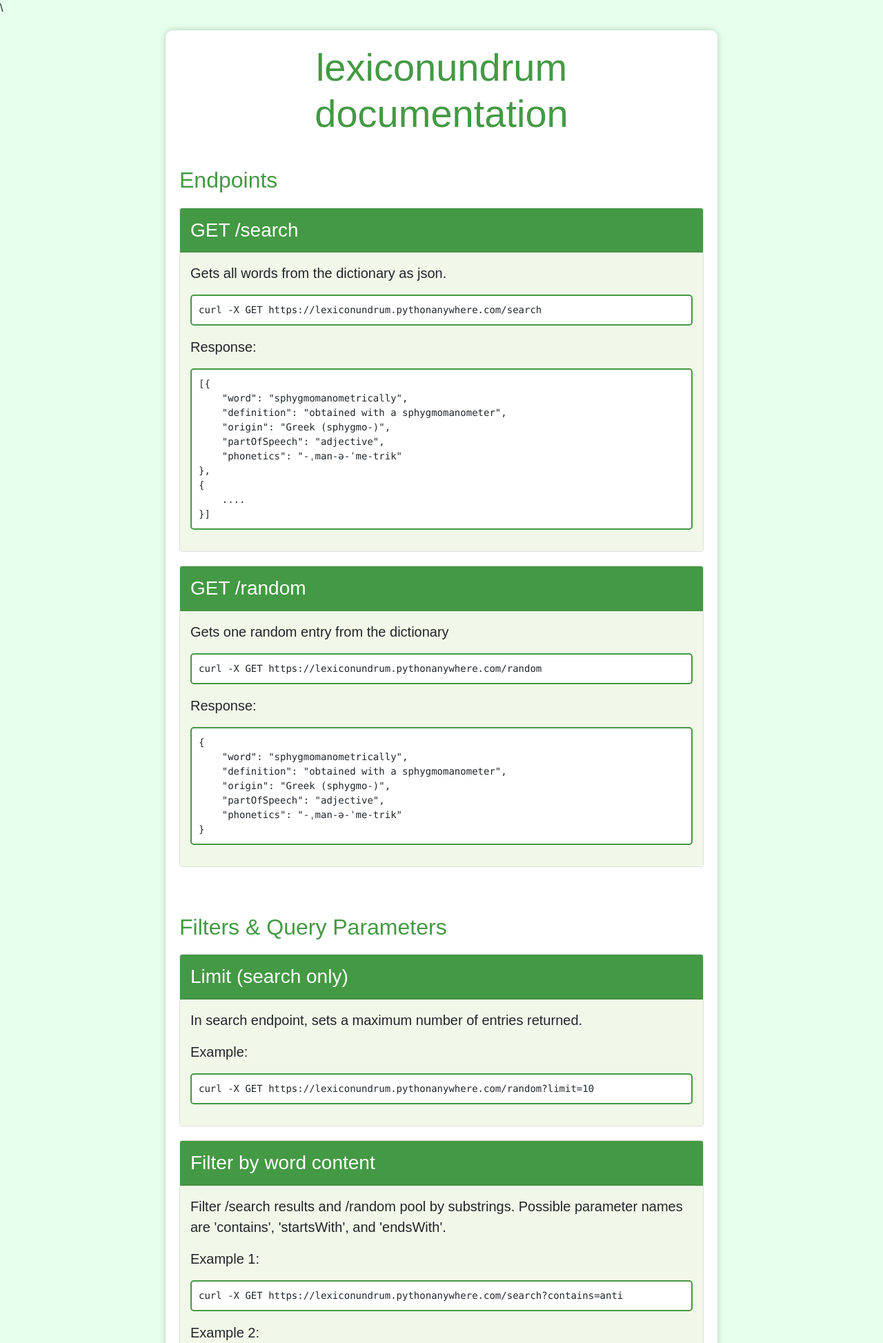
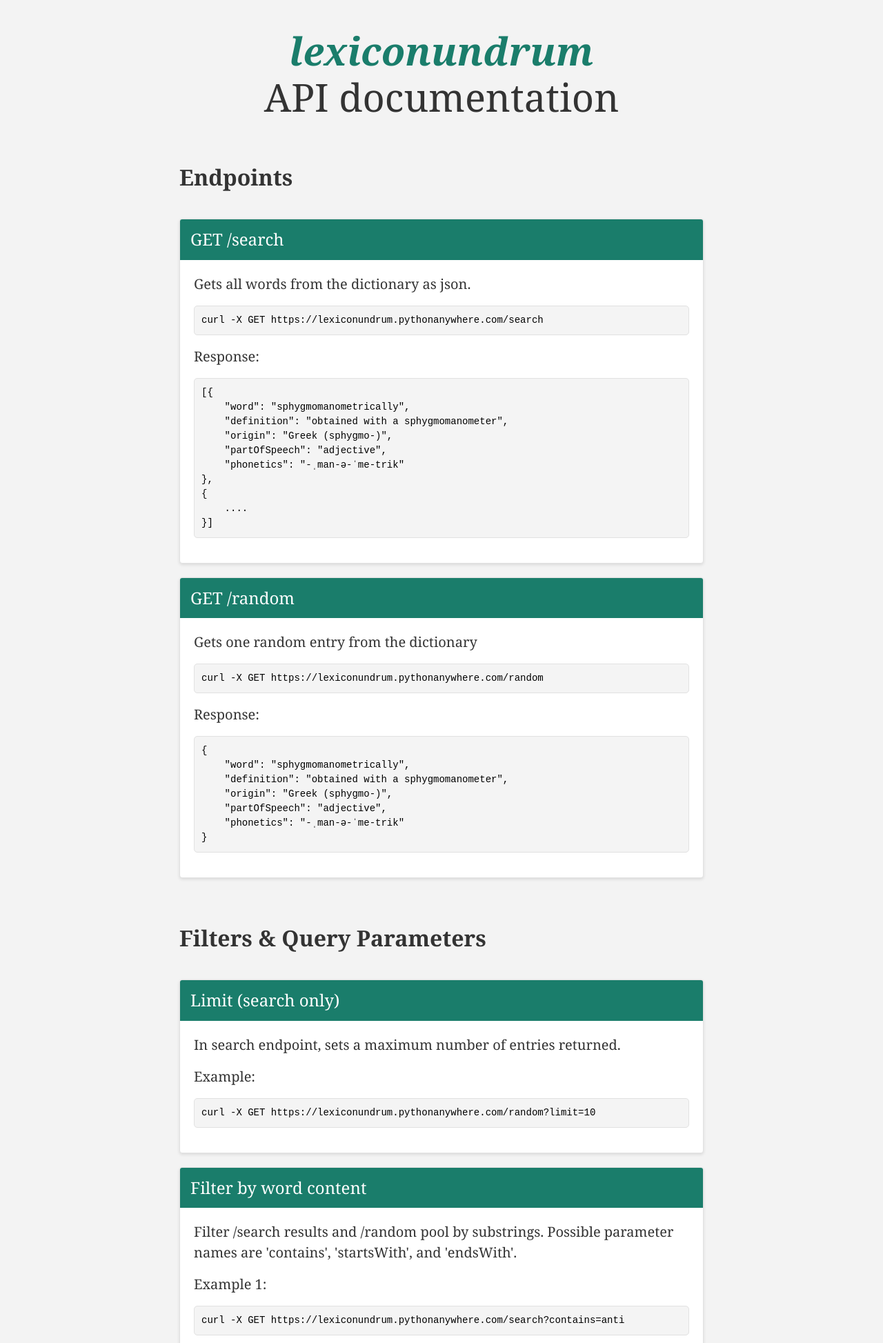
Before and after one commit to julianonn/lexiconundrum, a Flask app: page / in a window 1280 px wide. Shown: the top 1947 px of the page at 69% size. Run offline with Flask 3, Linux system fonts and the light colour scheme; some libraries are stand-ins or nearby versions.

Commit message:
Update index.html

```diff
--- a/app/templates/index.html
+++ b/app/templates/index.html
@@ -1,72 +1,95 @@
-\<!DOCTYPE html>
+<!DOCTYPE html>
 <html>
 <head>
     <title>Lexiconundrum API Docs</title>
     <!-- Include Bootstrap CSS -->
     <link rel="stylesheet" href="https://maxcdn.bootstrapcdn.com/bootstrap/4.5.2/css/bootstrap.min.css">
     <style>
+/* Body */
 body {
-            background-color: #e6ffed; /* Light Green */
-            font-family: 'Arial', sans-serif;
+    font-family: "Georgia", serif;
+    background-color: #f3f3f3;
+    color: #333;
+    margin: 0;
 }
 
+/* Container */
 .container {
-            background-color: #ffffff; /* White */
-            border-radius: 10px;
+    max-width: 800px;
+    margin: 20px auto;
     padding: 20px;
-            box-shadow: 0 0 10px rgba(0, 0, 0, 0.2);
-            margin: 20px auto; /* Center the container horizontally */
-            max-width: 800px; /* Limit the maximum width */
 }
 
+/* Headings */
+h1, h2 {
+    font-family: "Georgia", serif;
+    color: #333;
+    margin-bottom: 40px;
+}
+
+h1 {
+    text-align: center;
+}
+
+h2 {
+    font-weight: bold;
+}
+
+.highlight {
+    color: #1a7d6b;
+    font-weight: bold;
+    font-style: italic;
+}
+
+/* Cards */
 .card {
+    background-color: #fff;
+    border: 1px solid #e1e1e1;
+    box-shadow: 0 2px 4px rgba(0, 0, 0, 0.1);
     margin-bottom: 20px;
 }
 
+/* Card Headers */
 .card-header {
-            background-color: #449944; /* Slightly Darker Green */
+    background-color: #1a7d6b;
     color: #fff;
-            font-size: 20px;
+    font-size: 24px;
     padding: 15px;
+    border-bottom: none;
 }
 
+/* Card Body */
 .card-body {
-            background-color: #f1f8e9; /* Light Green */
-            padding: 15px;
+    padding: 20px;
 }
 
-
-        h1, h2 {
-            color: #449944; /* Slightly Darker Green */
-            margin-bottom: 20px;
-        }
-
-        h1, h2 .center {
-            text-align: center;
-        }
-
+/* Code Blocks */
 pre {
-            background-color: white; /* Dark Green */
-            border: 2px solid #449944; /* Slightly Darker Green */
+    background-color: #f4f4f4;
+    border: 1px solid #e1e1e1;
     border-radius: 5px;
     padding: 10px;
+    overflow: auto;
+    font-family: "Courier New", monospace;
+    color: #000;
 }
 
 code {
-            color: #fff; /* White text */
+    font-family: "Courier New", monospace;
+    color: #000;
 }
     </style>
 </head>
 <body>
     <div class="container">
-        <h1 class="display-4">lexiconundrum<br>documentation</h1><br>
+        <h1 class="display-4"><div class="highlight">lexiconundrum</div>API documentation</h1><br>
 
         <h2>Endpoints</h2>
 
         <!-- SEARCH -->
         <div class="card">
             <div class="card-header">
-                <h3 class="mb-0">GET /search</h3>
+                <h4 class="mb-0">GET /search</h4>
             </div>
             <div class="card-body">
                 <p class="lead">Gets all words from the dictionary as json.</p>
@@ -88,7 +111,7 @@
         <!-- RANDOM -->
         <div class="card">
             <div class="card-header">
-                <h3 class="mb-0">GET /random</h3>
+                <h4 class="mb-0">GET /random</h4>
             </div>
             <div class="card-body">
                 <p class="lead">Gets one random entry from the dictionary</p>
@@ -110,7 +133,7 @@
         <!-- Limit -->
         <div class="card">
             <div class="card-header">
-                <h3 class="mb-0">Limit (search only)</h3>
+                <h4 class="mb-0">Limit (search only)</h4>
             </div>
             <div class="card-body">
                 <p class="lead">In search endpoint, sets a maximum number of entries returned.</p>
@@ -122,7 +145,7 @@
         <!-- filter substring -->
         <div class="card">
             <div class="card-header">
-                <h3 class="mb-0">Filter by word content</h3>
+                <h4 class="mb-0">Filter by word content</h4>
             </div>
             <div class="card-body">
                 <p class="lead">Filter /search results and /random pool by substrings. Possible parameter names are 'contains', 'startsWith', and 'endsWith'.</p>
@@ -136,7 +159,7 @@
         <!-- filter length -->
         <div class="card">
             <div class="card-header">
-                <h3 class="mb-0">Filter by word length</h3>
+                <h4 class="mb-0">Filter by word length</h4>
             </div>
             <div class="card-body">
                 <p class="lead">Filter /search results and /random pool by substrings. Possible parameter names are 'length', 'maxLength', and 'minLength'. Parameter 'length' sets a strict equality, while 'maxLength' and 'minLength' set upper and lower bounds for word length.</p>
@@ -151,7 +174,7 @@
         <!-- Filtering PoS -->
         <div class="card">
             <div class="card-header">
-                <h3 class="mb-0">Filter by part of speech</h3>
+                <h4 class="mb-0">Filter by part of speech</h4>
             </div>
             <div class="card-body">
                 <p class="lead">Filer /search results and /random pool by part of speech. Acceptable arguments include: 'noun', 'adjective', 'verb', and 'adverb'.</p>
@@ -161,7 +184,7 @@
         </div>
 
         <footer class="text-center py-2 mt-5">
-            <p class="text-dark">&copy; 2023 <a href="https://julianonn.github.io/">julianonn</a></p>
+            <p class="text-dark">&copy; 2023. By <a href="https://julianonn.github.io/">julianonn</a>. Check out the <a href="https://github.com/julianonn/lexiconundrum/">source code</a> on GitHub!</p>
         </footer>
 
     </div>
```
Lines whose indentation alone changed are shown as unchanged.
